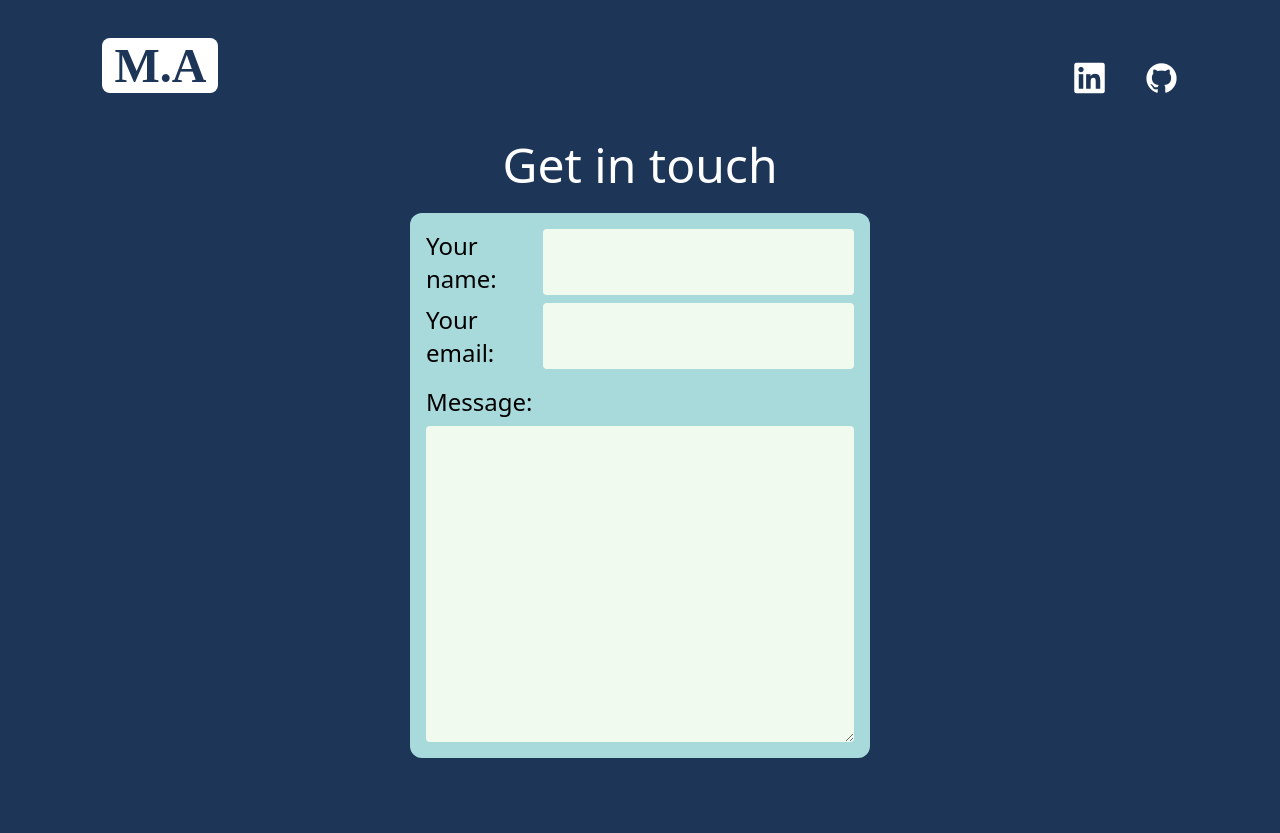
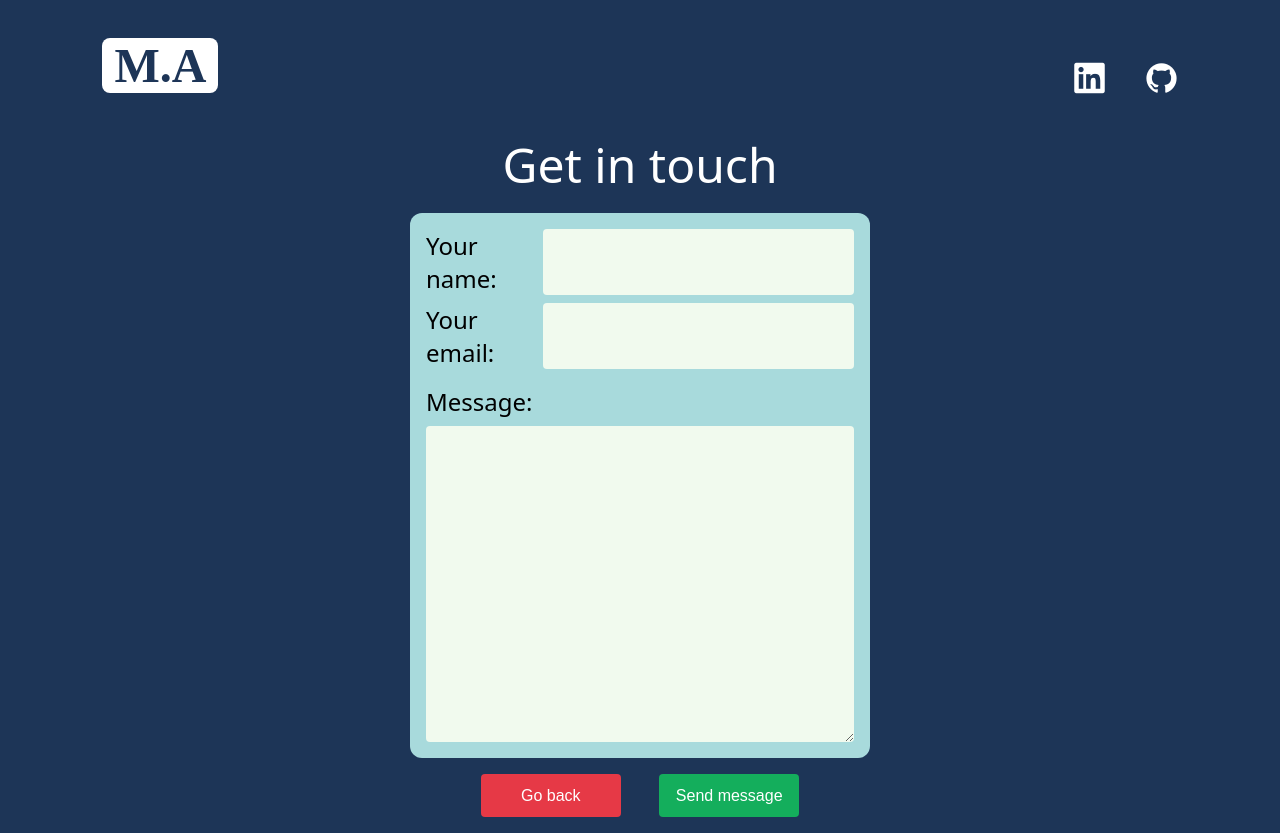
Before and after one commit to moeabdulnas/mohamedabdulnassir, a React (Create React App) app in the folder app/: page / in a window 1280 px wide. Both pictures are taken after a click on the button "Get in touch". Before the commit the page ends 800 px from the top, so only its background shows below. Built offline with nearby package versions, Linux system fonts and the light colour scheme; a web font is replaced by a local one.

Commit message:
Buttons, positions and styliing

```diff
--- a/app/src/Contact.css
+++ b/app/src/Contact.css
@@ -48,7 +48,7 @@ h1 {
 
 
 .form {
-    padding: 1rem 1rem;
+    padding: 1rem;
     margin-top: 1rem;
 }
 
@@ -78,7 +78,45 @@ h1 {
     background-color: var(--input-bg-color);
 }
 
+.contactButtonsContainer {
+    display: flex;
+    justify-content: center;
 
+}
+
+#back,
+#send {
+    width: 140px;
+    padding: 0.8rem 0;
+    font-size: 1rem;
+    margin: 1rem 1.2rem;
+    border: none;
+    border-radius: 4px;
+    color: white;
+    cursor: pointer;
+}
+
+#back {
+    background-color: var(--back-color);
+}
+
+#send {
+    background-color: var(--send-color);
+}
+
+#back:hover, #send:hover {
+    animation: 0.2s linear 0s 1 forwards buttonAnimation;
+}
+
+@keyframes buttonAnimation {
+from {
+    transform: translateY(0);
+}
+
+to {
+    transform: translateY(-4px);
+}
+}
 @media only screen and (max-width: 480px) {
     .contactContainer {
         max-width: 320px;
--- a/app/src/Contact.jsx
+++ b/app/src/Contact.jsx
@@ -22,6 +22,10 @@ const Contact = (props) => {
                     </div>
                 </form>
             </div>
+            <div className="contactButtonsContainer">
+                <button id="back">Go back</button>
+                <button id="send">Send message</button>
+            </div>
         </div>
     )
 }
```
